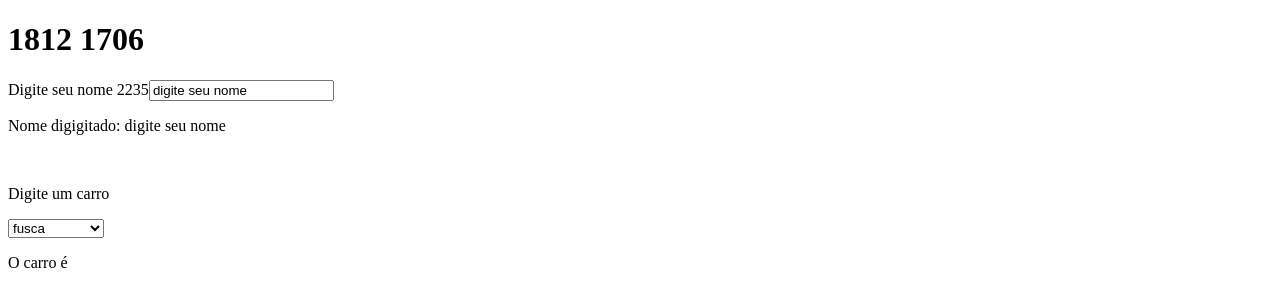
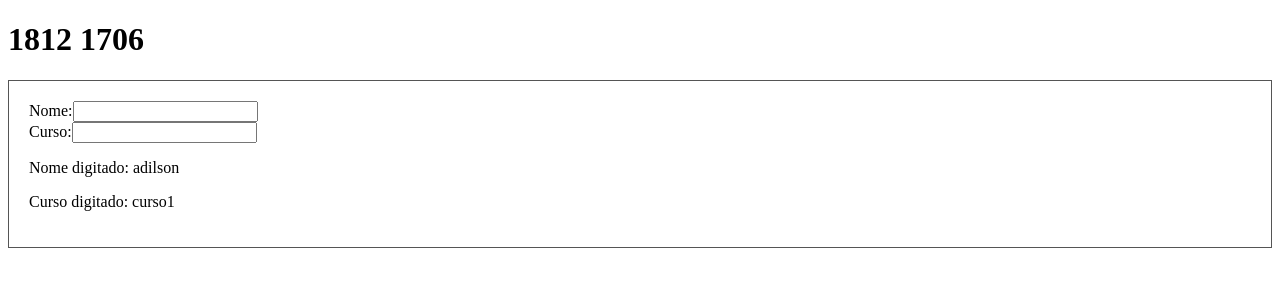
Before and after one commit to adilsonxdesouza/CursoReactBruno, a React app: page / in a window 1280 px wide. Shown: the top 306 px of the page. Built offline with nearby package versions, Linux system fonts and the light colour scheme.

Commit message:
feature aula15

```diff
--- /dev/null
+++ b/src/AppStateUnico.js
@@ -0,0 +1,32 @@
+import React    from "react";
+
+export default function AppStateUnico() {
+    const [form, setForm] = React.useState({ "nome": "adilson", "curso": "curso1" })
+
+    const changeFormHandler = (e) => {
+
+        if (e.target.getAttribute("name") == "fnome")
+            setForm({ "nome": e.target.value, "curso": form.curso });
+
+        if (e.target.getAttribute("name") == "fcurso")
+            setForm({ "nome": form.nome, "curso": e.target.value });
+
+    }
+
+        // Assim que possivel substituir o handler acima por um genérico sem ifs
+
+    return (
+        <div className="box">
+            <label>Nome:</label>
+            <input type="text" name="fnome" onChange={(e) => changeFormHandler(e)} /><br />
+
+            <label>Curso:</label>
+            <input type="text" name="fcurso" onChange={(e)=> changeFormHandler(e)} /> <br />
+
+            <p>Nome digitado: {form.nome}</p>
+            <p>Curso digitado: {form.curso}</p>
+
+
+        </div>
+    )
+}
--- a/src/index.js
+++ b/src/index.js
@@ -1,7 +1,8 @@
 import React from "react";
 import ReactDOM from "react-dom";
 //import AppEventos from "./AppEventos";
-import AppFormularios from "./AppFormularios";
+//import AppFormularios from "./AppFormularios";
+import AppStateUnico from "./AppStateUnico"
 //import App from "./App";
 require('file-loader?name=[name].[ext]!./index.html'); // a ausência desta linha gera o erro de directory listing (mostrar o diretório ao invez da página index.html)
 
@@ -11,7 +12,7 @@ const app = document.getElementById("app");
 
     ReactDOM.render(
         <>
-            <AppFormularios/>
+            <AppStateUnico/>
         </>,
 
         app
```
Also changed, not shown: 1 other file (tests, documents, lock files or other folders).
